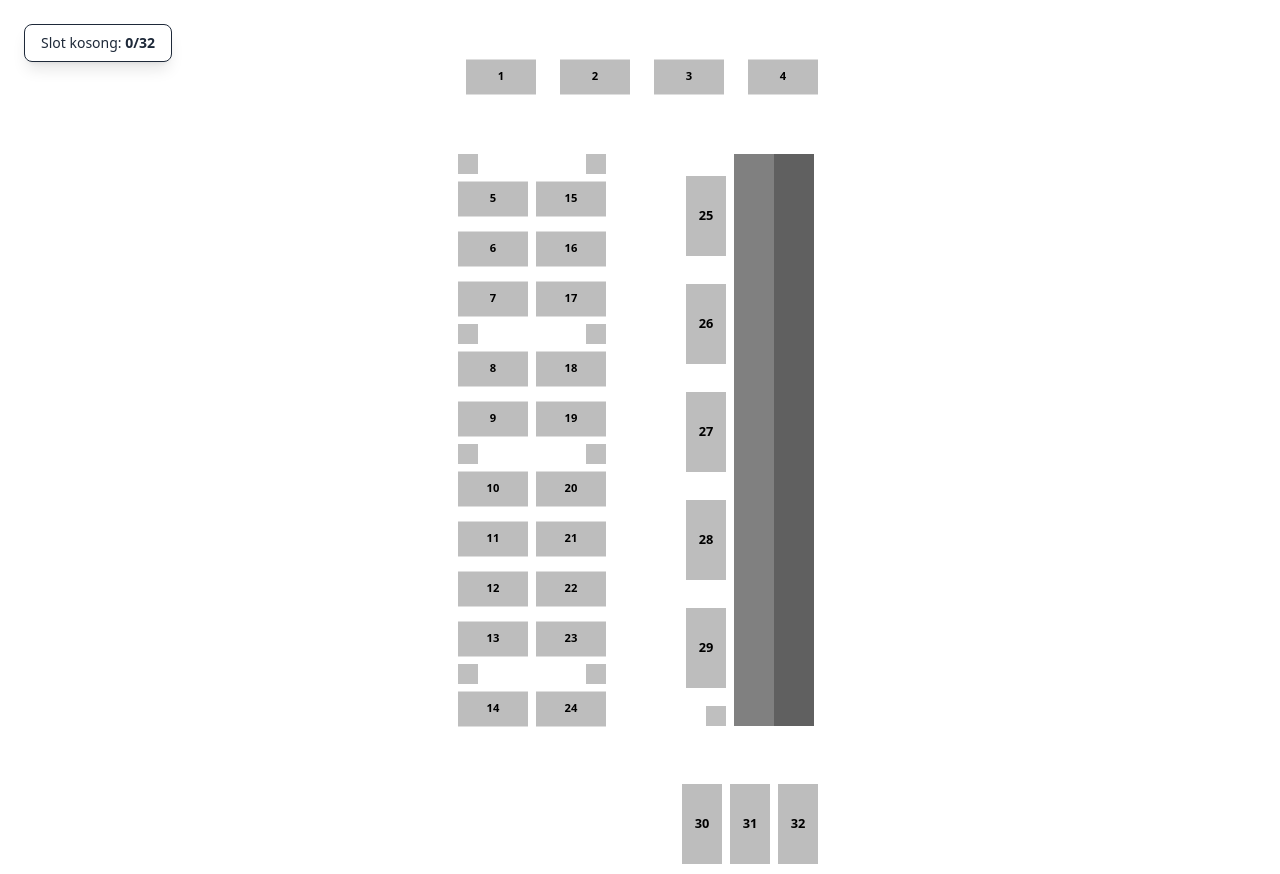
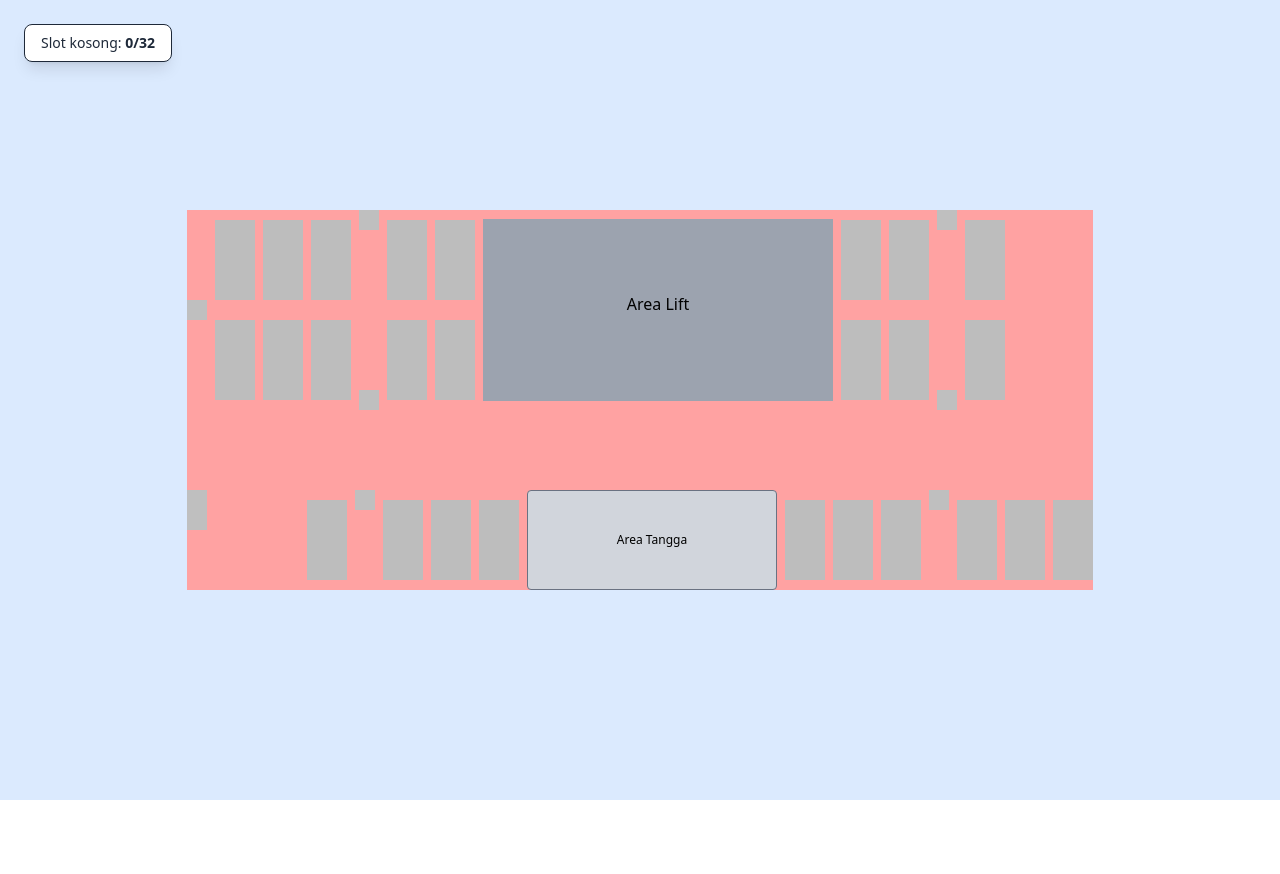
Before and after one commit to Fauzan-Rhamzy/smartparking, a React (Vite) app in the folder client/: page / in a window 1280 px wide. After the commit the page ends 800 px from the top, so only its background shows below. Built offline with nearby package versions, Linux system fonts and the light colour scheme; no server answers.

Commit message:
made parts of g9 b1 layout

```diff
--- a/client/src/App.tsx
+++ b/client/src/App.tsx
@@ -7,6 +7,8 @@ import ParkingSlotVertical from "./components/ParkingSlotVertical.tsx";
 import Pillar from "./components/Pillar.tsx";
 import RoadVertical from "./components/RoadVertical.tsx";
 import type { ParkingSlotData } from "./types.ts";
+import StairsArea from "./components/StairsArea.tsx";
+import LiftArea from "./components/LiftArea.tsx";
 
 function App() {
   const [slots, setSlots] = useState<ParkingSlotData[]>([]);
@@ -75,159 +77,111 @@ function App() {
         <EmptySlotsInfo empty={emptySlots} />
       </div>
 
-      <div className="relative min-h-screen items-center flex justify-center">
-        {/* <div className="flex flex-col w-fit"> */}
-        <div className="flex flex-col w-fit mt-10">
+      <div className="relative min-h-screen items-center flex justify-center bg-blue-100">
+        {/* area parkir */}
+        <div className=" bg-red-300 flex flex-col">
           {/* atas */}
-          <div className="ml-1 mb-10 flex">
-            <div className="m-3">
-              <ParkingSlotHorizontal id={1} slots={slots} />
+          <div className="flex items-center gap-2"></div>
+
+          {/* tengah */}
+          <div className="flex items-center gap-2">
+            {/* kiri lift */}
+            <div>
+              <Pillar />
             </div>
-            <div className="m-3">
-              <ParkingSlotHorizontal id={2} slots={slots} />
+            <div>
+              <div className="flex gap-2">
+                <ParkingSlotVertical />
+                <ParkingSlotVertical />
+                <ParkingSlotVertical />
+                <Pillar />
+                <ParkingSlotVertical />
+                <ParkingSlotVertical />
               </div>
-            <div className="m-3">
-              <ParkingSlotHorizontal id={3} slots={slots} />
-            </div>
-            <div className="m-3">
-              <ParkingSlotHorizontal id={4} slots={slots} />
+              <div className="flex gap-2 items-baseline-last">
+                <ParkingSlotVertical />
+                <ParkingSlotVertical />
+                <ParkingSlotVertical />
+                <Pillar />
+                <ParkingSlotVertical />
+                <ParkingSlotVertical />
               </div>
             </div>
 
-          {/* tengah */}
-          <div className="flex gap-20 ml-1">
-            {/* kiri */}
-            <div className="flex gap-2">
-              {/* kiri A */}
-              <div className="kiri-A ml-1">
+            {/* lift */}
             <div className="">
-                  <Pillar />
-                </div>
-                <div className="">
-                  <ParkingSlotHorizontal id={5} slots={slots} />
-                </div>
-                <div className="">
-                  <ParkingSlotHorizontal id={6} slots={slots} />
-                </div>
-                <div className="">
-                  <ParkingSlotHorizontal id={7} slots={slots} />
+              <LiftArea />
             </div>
 
-                <div className="">
+            {/* kanan lift */}
+            <div>
+              <div className="flex gap-2">
+                <ParkingSlotVertical />
+                <ParkingSlotVertical />
                 <Pillar />
+                <ParkingSlotVertical />
               </div>
-
-                <div className="">
-                  <ParkingSlotHorizontal id={8} slots={slots} />
-                </div>
-                <div className="">
-                  <ParkingSlotHorizontal id={9} slots={slots} />
-                </div>
-
-                <div className="">
+              <div className="flex gap-2 items-baseline-last">
+                <ParkingSlotVertical />
+                <ParkingSlotVertical />
                 <Pillar />
-                </div>
-
-                <div className="">
-                  <ParkingSlotHorizontal id={10} slots={slots} />
-                </div>
-                <div className="">
-                  <ParkingSlotHorizontal id={11} slots={slots} />
-                </div>
-                <div className="">
-                  <ParkingSlotHorizontal id={12} slots={slots} />
-                </div>
-                <div className="">
-                  <ParkingSlotHorizontal id={13} slots={slots} />
-                </div>
-
-                <div className="">
-                  <Pillar />
-                </div>
-
-                <div className="">
-                  <ParkingSlotHorizontal id={14} slots={slots} />
-                </div>
-              </div>
-
-              {/* kiri B */}
-              <div className="kiri-B flex flex-col items-end">
-                <div className="">
-                  <Pillar />
-                </div>
-                <div className="">
-                  <ParkingSlotHorizontal id={15} slots={slots} />
-                </div>
-                <div className="">
-                  <ParkingSlotHorizontal id={16} slots={slots} />
-                </div>
-                <div className="">
-                  <ParkingSlotHorizontal id={17} slots={slots} />
-                </div>
-
-                <div className="">
-                  <Pillar />
-                </div>
-
-                <div className="">
-                  <ParkingSlotHorizontal id={18} slots={slots} />
-                </div>
-                <div className="">
-                  <ParkingSlotHorizontal id={19} slots={slots} />
-                </div>
-
-                <div className="">
-                  <Pillar />
-                </div>
-
-                <div className="">
-                  <ParkingSlotHorizontal id={20} slots={slots} />
-                </div>
-                <div className="">
-                  <ParkingSlotHorizontal id={21} slots={slots} />
-                </div>
-                <div className="">
-                  <ParkingSlotHorizontal id={22} slots={slots} />
-                </div>
-                <div className="">
-                  <ParkingSlotHorizontal id={23} slots={slots} />
-                </div>
-
-                <div className="">
-                  <Pillar />
-                </div>
-
-                <div className="">
-                  <ParkingSlotHorizontal id={24} slots={slots} />
+                <ParkingSlotVertical />
               </div>
             </div>
           </div>
 
-            {/* kanan */}
-            <div className="flex gap-2">
-              {/* parkir */}
-              <div className="flex flex-col gap-2 items-end mt-3">
-                <ParkingSlotVertical id={25} slots={slots} />
-                <ParkingSlotVertical id={26} slots={slots} />
-                <ParkingSlotVertical id={27} slots={slots} />
-                <ParkingSlotVertical id={28} slots={slots} />
-                <ParkingSlotVertical id={29} slots={slots} />
+          {/* bagian bawah */}
+          <div className="flex gap-2 mt-20">
+            <div className="mr-23">
+              <Pillar />
               <Pillar />
             </div>
 
-              {/* jalan naik */}
-              <div className="flex">
-                <RoadVertical way="up" />
-                <RoadVertical way="down" />
-              </div>
-            </div>
+            <div>
+              <ParkingSlotVertical />
             </div>
 
-          {/* bawah kanan */}
-          <div className="flex gap-2 items-end ml-auto mt-10 self-end mr-3">
-            <ParkingSlotVertical id={30} slots={slots} />
-            <ParkingSlotVertical id={31} slots={slots} />
-            <ParkingSlotVertical id={32} slots={slots} />
+            <div>
+              <Pillar />
+            </div>
+
+            <div>
+              <ParkingSlotVertical />
+            </div>
+            <div>
+              <ParkingSlotVertical />
+            </div>
+            <div>
+              <ParkingSlotVertical />
+            </div>
+
+            <div>
+              <StairsArea />
+            </div>
+
+            <div>
+              <ParkingSlotVertical />
+            </div>
+            <div>
+              <ParkingSlotVertical />
+            </div>
+            <div>
+              <ParkingSlotVertical />
+            </div>
+
+            <div>
+              <Pillar />
+            </div>
+
+            <div>
+              <ParkingSlotVertical />
+            </div>
+            <div>
+              <ParkingSlotVertical />
+            </div>
+            <div>
+              <ParkingSlotVertical />
+            </div>
           </div>
         </div>
       </div>
--- /dev/null
+++ b/client/src/components/LiftArea.tsx
@@ -0,0 +1,21 @@
+function LiftArea() {
+  // Ukuran viewBox bisa disesuaikan, di sini saya pakai 100x120
+  // agar sedikit lebih besar/beda dari slot parkir biasa
+  const width = 350;
+  const height = 182;
+  return (
+    <svg width={width} height={height} viewBox="0 0 ${width} ${height}">
+      <rect width={width} height={height} fill="#9CA3AF" />
+      {/* Teks LIFT */}
+      <text
+        x={width / 2}
+        y={height / 2} // Posisi vertikal (tengah kotak putih)
+        textAnchor="middle"
+      >
+        Area Lift
+      </text>
+    </svg>
+  );
+}
+
+export default LiftArea;
--- /dev/null
+++ b/client/src/components/StairsArea.tsx
@@ -0,0 +1,12 @@
+function StairsArea() {
+  // Saya sesuaikan width menjadi 120 agar terlihat panjang seperti "tangga" di gambar
+  return (
+    <div
+      className="flex flex-col items-center justify-center h-full bg-gray-300 border border-gray-500 text-xs text-center p-1 rounded"
+      style={{ width: "250px", height: "100px" }}
+    >
+      Area Tangga
+    </div>
+  );
+}
+export default StairsArea;
```
Lines whose indentation alone changed are shown as unchanged.
